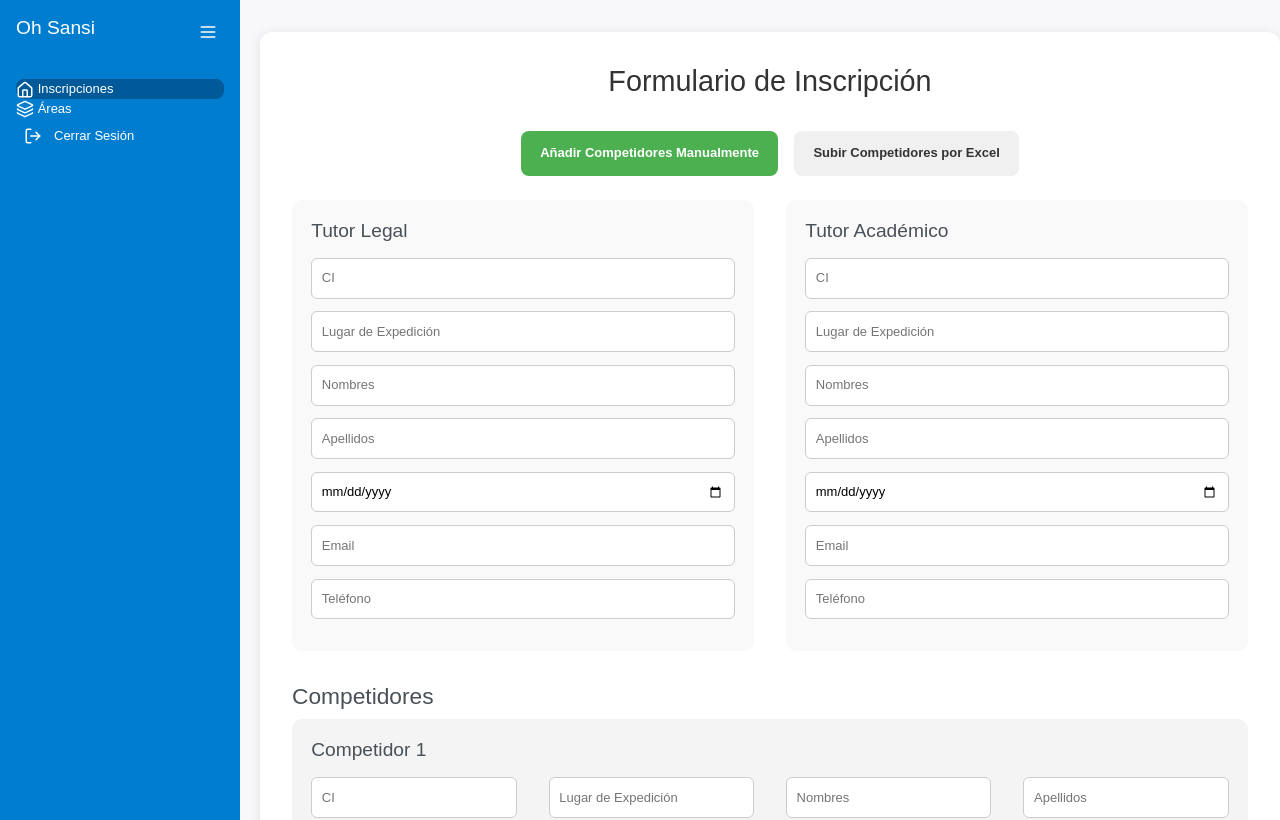
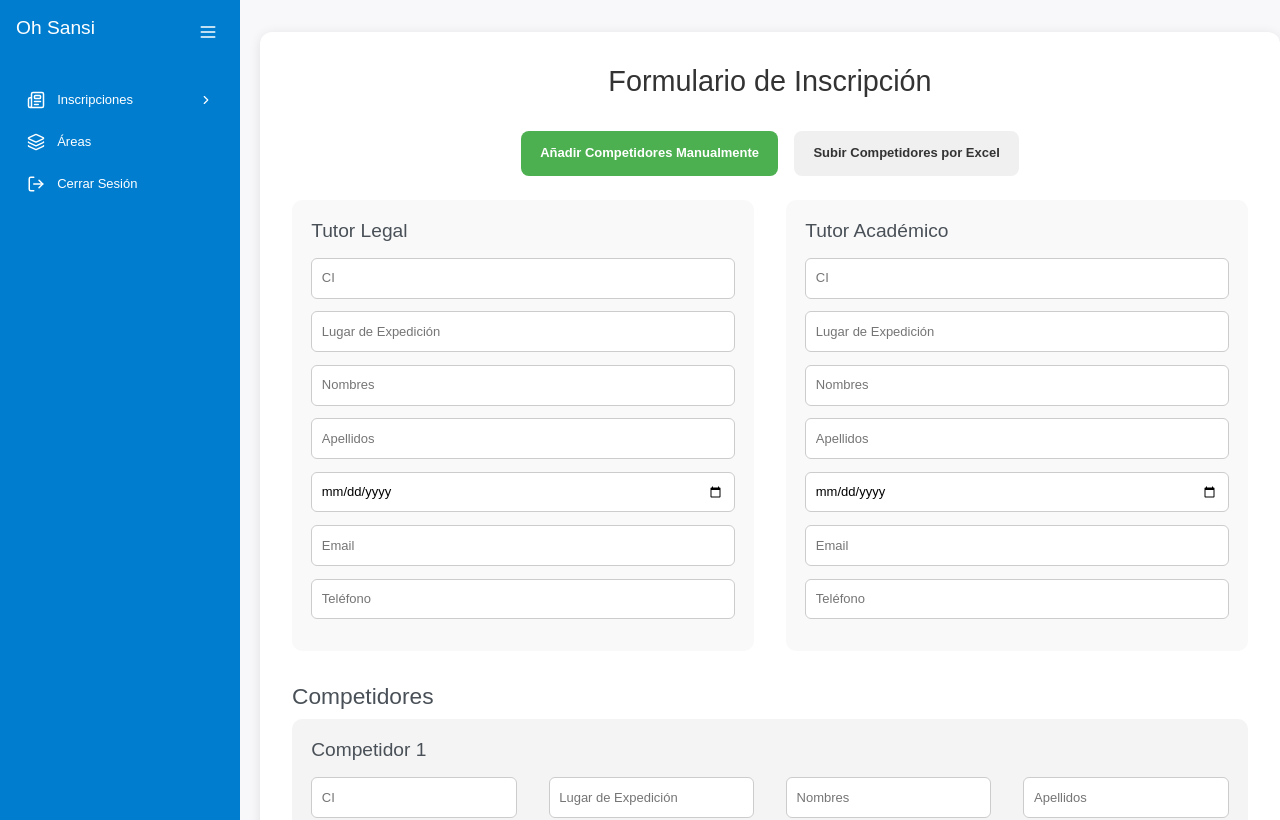
Before and after one commit to AMCuba05/ohsansi-front, a React (Vite) app: page /dashboard/inscripciones in a window 1280 px wide. Shown: the top 820 px of the page. Built offline with nearby package versions, Linux system fonts and the light colour scheme; no server answers.

Commit message:
dropdown added to sidebar

```diff
--- a/src/pages/dashboard/components/Sidebar/index.jsx
+++ b/src/pages/dashboard/components/Sidebar/index.jsx
@@ -1,12 +1,13 @@
 // components/Dashboard/Sidebar.jsx
 import React, { useState } from "react";
 import { useNavigate, NavLink } from "react-router-dom";
-import { Home, Layers, LogOut, Menu } from "lucide-react";
+import { Home, Layers, LogOut, Menu, Newspaper, ChevronDown, ChevronRight } from "lucide-react";
 import "./index.scss";
 
 const Sidebar = () => {
     const navigate = useNavigate();
     const [collapsed, setCollapsed] = useState(false);
+    const [inscripcionesOpen, setInscripcionesOpen] = useState(false);
 
     const handleLogout = () => {
         navigate("/");
@@ -20,13 +21,36 @@ const Sidebar = () => {
                 </button>
                 {!collapsed && <h4 className="sidebar-title">Oh Sansi</h4>}
             </div>
+
             <nav>
-                <NavLink to="inscripciones" className={({ isActive }) => isActive ? 'nav-link active' : 'nav-link'}>
-                    <Home size={18} /> {!collapsed && <span>Inscripciones</span>}
-                </NavLink>
-                <NavLink to="areas" className={({ isActive }) => isActive ? 'nav-link active' : 'nav-link'}>
+                {/* Inscripciones principal */}
+                <button
+                    className={`logout-button ${inscripcionesOpen ? 'active' : ''}`}
+                    onClick={() => setInscripcionesOpen(!inscripcionesOpen)}
+                >
+                    <Newspaper size={18} /> {!collapsed && <span>Inscripciones</span>}
+                    {!collapsed && (inscripcionesOpen ? <ChevronDown size={14} style={{ marginLeft: 'auto' }} /> : <ChevronRight size={14} style={{ marginLeft: 'auto' }} />)}
+                </button>
+
+                {/* Submenú Inscripciones */}
+                {inscripcionesOpen && (
+                    <div className="submenu">
+                        <NavLink to="inscripciones" className={({ isActive }) => isActive ? 'logout-button active' : 'logout-button'}>
+                            {!collapsed && <span className={"sidebar-span"}>Inscripción Sencilla</span>}
+                        </NavLink>
+                        <NavLink to="inscripcion-multiple-manual" className={({ isActive }) => isActive ? 'logout-button active' : 'logout-button'}>
+                             {!collapsed && <span className={"sidebar-span"}>Inscripción Múltiple (Manual)</span>}
+                        </NavLink>
+                        <NavLink to="inscripcion-multiple-excel" className={({ isActive }) => isActive ? 'logout-button active' : 'logout-button'}>
+                            {!collapsed && <span className={"sidebar-span"}>Inscripción Múltiple (Importar Excel)</span>}
+                        </NavLink>
+                    </div>
+                )}
+
+                <NavLink to="areas" className={({ isActive }) => isActive ? 'logout-button active' : 'logout-button'}>
                     <Layers size={18} /> {!collapsed && <span>Áreas</span>}
                 </NavLink>
+
                 <button className="logout-button" onClick={handleLogout}>
                     <LogOut size={18} /> {!collapsed && <span>Cerrar Sesión</span>}
                 </button>
--- a/src/pages/dashboard/components/Sidebar/index.scss
+++ b/src/pages/dashboard/components/Sidebar/index.scss
@@ -38,7 +38,7 @@
   display: flex;
   align-items: center;
   gap: 0.75rem;
-  padding: 0.5rem;
+  padding: 0.7rem;
   color: white;
   text-decoration: none;
   border: none;
@@ -49,8 +49,11 @@
   cursor: pointer;
 }
 
-.nav-link:hover,
 .logout-button:hover {
+  background-color: #006bb3;
+}
+
+.nav-link:hover {
   background-color: #006bb3;
 }
 
@@ -58,7 +61,20 @@
   background-color: #005a99;
 }
 
+.logout-button.active {
+  background-color: #005a99;
+}
+
 .logout-button {
   margin-top: auto;
   justify-content: flex-start;
 }
+
+.nav-link {
+  margin-top: auto;
+  justify-content: flex-start;
+}
+
+.sidebar-span {
+  padding-left: 16px;
+}
```
